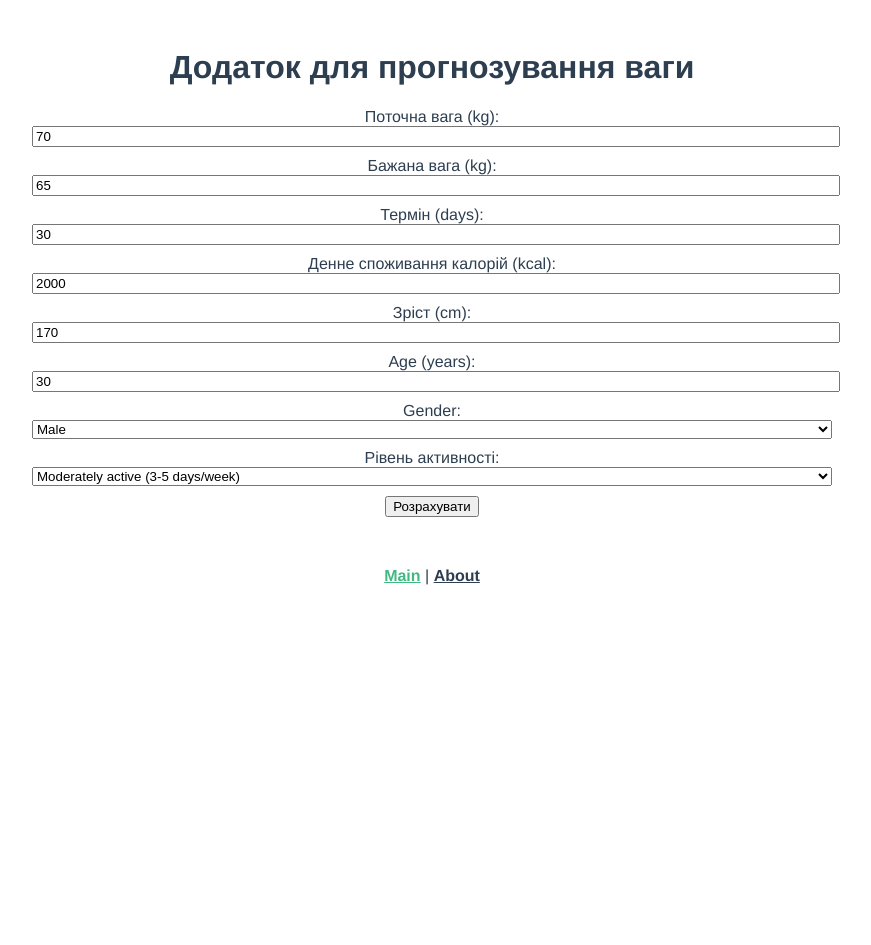
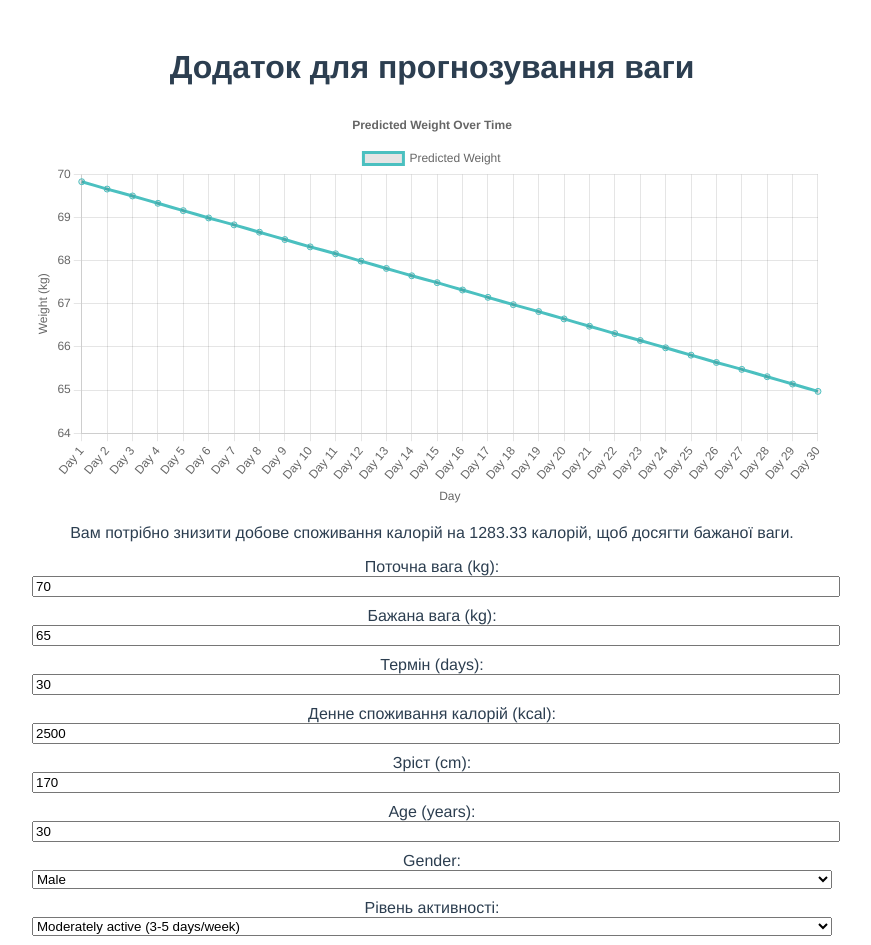
Before and after one commit to TenProtons/weight-prediction-app, a Vue app: page / in a window 1280 px wide. Shown: the top 945 px of the page, without its empty margins (208-1079 px from the left). Before the commit the page ends 800 px from the top, so only its background shows below. Built offline with nearby package versions, Linux system fonts and the light colour scheme.

Commit message:
in process

```diff
--- a/src/components/UserInputForm.vue
+++ b/src/components/UserInputForm.vue
@@ -2,38 +2,38 @@
   <form @submit.prevent="onSubmit">
     <div>
       <label>{{ $t('currentWeight') }} (kg):</label>
-      <input v-model.number="userData.weight" type="number" required />
+      <input v-model.number="formData.weight" type="number" required />
     </div>
     <div>
       <label>{{ $t('targetWeight') }} (kg):</label>
-      <input v-model.number="userData.targetWeight" type="number" required />
+      <input v-model.number="formData.targetWeight" type="number" required />
     </div>
     <div>
       <label>{{ $t('timeFrame') }} (days):</label>
-      <input v-model.number="userData.timeFrame" type="number" required />
+      <input v-model.number="formData.timeFrame" type="number" required />
     </div>
     <div>
       <label>{{ $t('calorieIntake') }} (kcal):</label>
-      <input v-model.number="userData.currentCalorieIntake" type="number" required />
+      <input v-model.number="formData.currentCalorieIntake" type="number" required />
     </div>
     <div>
       <label>{{ $t('height') }} (cm):</label>
-      <input v-model.number="userData.height" type="number" required />
+      <input v-model.number="formData.height" type="number" required />
     </div>
     <div>
       <label>Age (years):</label>
-      <input v-model.number="userData.age" type="number" required />
+      <input v-model.number="formData.age" type="number" required />
     </div>
     <div>
       <label>Gender:</label>
-      <select v-model="userData.gender" required>
+      <select v-model="formData.gender" required>
         <option value="male">Male</option>
         <option value="female">Female</option>
       </select>
     </div>
     <div>
       <label>{{ $t('activityLevel') }}:</label>
-      <select v-model="userData.activityLevel" required>
+      <select v-model="formData.activityLevel" required>
         <option value="sedentary">
           {{ $t('Sedentary (little or no exercise)') }}
         </option>
@@ -54,30 +54,45 @@
 </template>
 
 <script lang="ts">
-import { defineComponent, ref } from 'vue';
+import { defineComponent, ref, watch } from 'vue';
+import { useI18n } from 'vue-i18n';
 import { UserData } from '@/utils/calculator';
+import { defaultUserData } from '@/utils/defaultData';
 
 export default defineComponent({
   name: 'UserInputForm',
+  props: {
+    initialUserData: {
+      type: Object as () => UserData | null,
+      default: null,
+    },
+  },
   emits: ['calculate'],
   setup(props, { emit }) {
-    const userData = ref<UserData>({
-      weight: 70,
-      targetWeight: 65,
-      height: 170,
-      age: 30,
-      gender: 'male',
-      activityLevel: 'moderate',
-      currentCalorieIntake: 2000,
-      timeFrame: 30,
-    });
+    const { t } = useI18n();
+
+    const formData = ref<UserData>({ ...defaultUserData });
+
+    // Watch for changes in initialUserData and update formData
+    watch(
+      () => props.initialUserData,
+      (newVal) => {
+        if (newVal) {
+          formData.value = { ...newVal };
+        } else {
+          formData.value = { ...defaultUserData };
+        }
+      },
+      { immediate: true }
+    );
 
     const onSubmit = () => {
-      emit('calculate', userData.value);
+      emit('calculate', { ...formData.value });
     };
 
     return {
-      userData,
+      t,
+      formData,
       onSubmit,
     };
   },
--- /dev/null
+++ b/src/utils/defaultData.ts
@@ -0,0 +1,12 @@
+import { UserData } from './calculator';
+
+export const defaultUserData: UserData = {
+  weight: 70,
+  targetWeight: 65,
+  height: 170,
+  age: 30,
+  gender: 'male',
+  activityLevel: 'moderate',
+  currentCalorieIntake: 2500,
+  timeFrame: 30,
+};
--- a/src/views/MainView.vue
+++ b/src/views/MainView.vue
@@ -5,7 +5,7 @@
       <WeightChart :weight-data="weightData" />
       <p>{{ hintMessage }}</p>
     </div>
-    <UserInputForm @calculate="handleCalculate" />
+    <UserInputForm :initial-user-data="userData" @calculate="handleCalculate" />
   </div>
 </template>
 
@@ -16,6 +16,7 @@ import UserInputForm from '@/components/UserInputForm.vue';
 import WeightChart from '@/components/WeightChart.vue';
 import { UserData, calculateCalorieAdjustment, predictWeightOverTime } from '@/utils/calculator';
 import { saveData, loadData } from '@/services/storage';
+import { defaultUserData } from '@/utils/defaultData'; // Import default data
 
 export default defineComponent({
   name: 'MainView',
@@ -28,17 +29,21 @@ export default defineComponent({
 
     const weightData = ref<Array<{ day: number; weight: number }>>([]);
     const hintMessage = ref('');
+    const userData = ref<UserData | null>(null);
 
-    const handleCalculate = (userData: UserData) => {
+    const handleCalculate = (inputUserData: UserData) => {
       // Save user data to localStorage
-      saveData('userData', userData);
+      saveData('userData', inputUserData);
 
-      const calorieAdjustment = Math.abs(calculateCalorieAdjustment(userData));
+      // Update userData
+      userData.value = inputUserData;
+
+      const calorieAdjustment = Math.abs(calculateCalorieAdjustment(inputUserData));
       hintMessage.value = t('weightChangeHint', {
         calories: calorieAdjustment.toFixed(2),
       });
 
-      weightData.value = predictWeightOverTime(userData);
+      weightData.value = predictWeightOverTime(inputUserData);
     };
 
     // Use the onMounted hook to load user data when the component is mounted
@@ -47,7 +52,12 @@ export default defineComponent({
       console.log('Loaded savedUserData:', savedUserData);
 
       if (savedUserData) {
+        userData.value = savedUserData;
         handleCalculate(savedUserData);
+      } else {
+        // Use default data when no saved data is found
+        userData.value = defaultUserData;
+        handleCalculate(defaultUserData);
       }
     });
 
@@ -56,6 +66,7 @@ export default defineComponent({
       hintMessage,
       handleCalculate,
       t,
+      userData, // Expose userData to the template
     };
   },
 });
```
